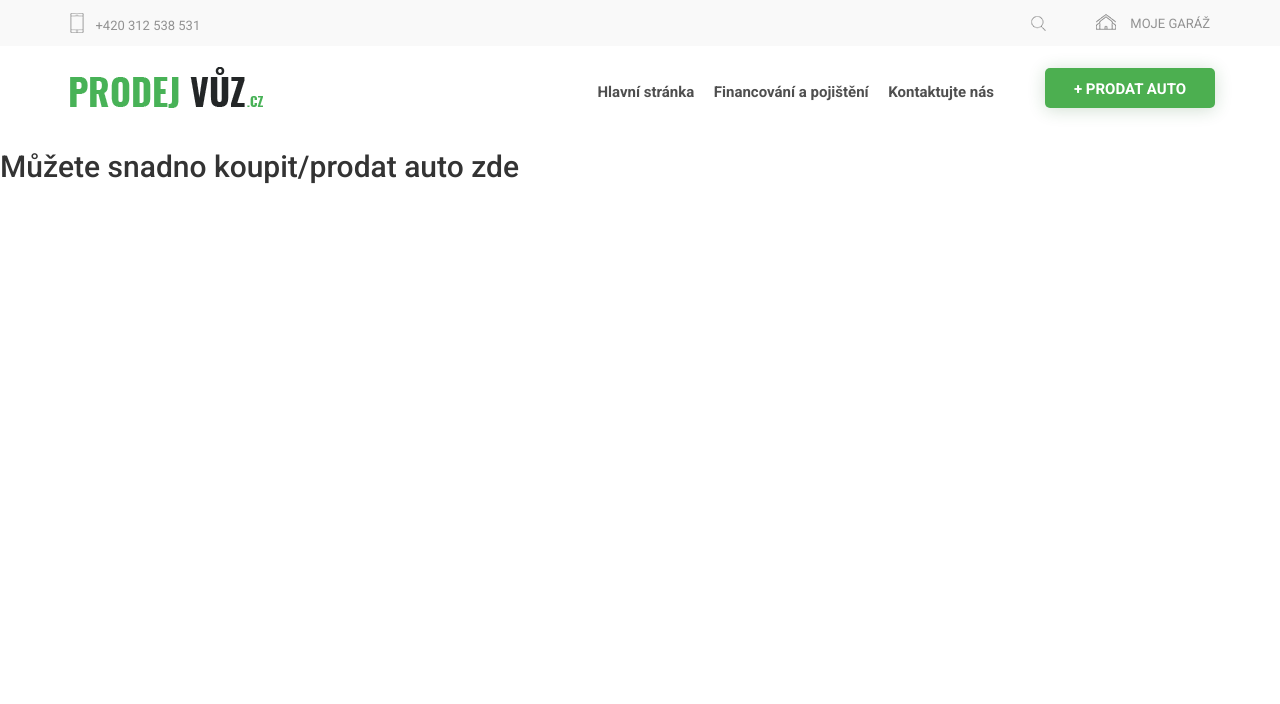
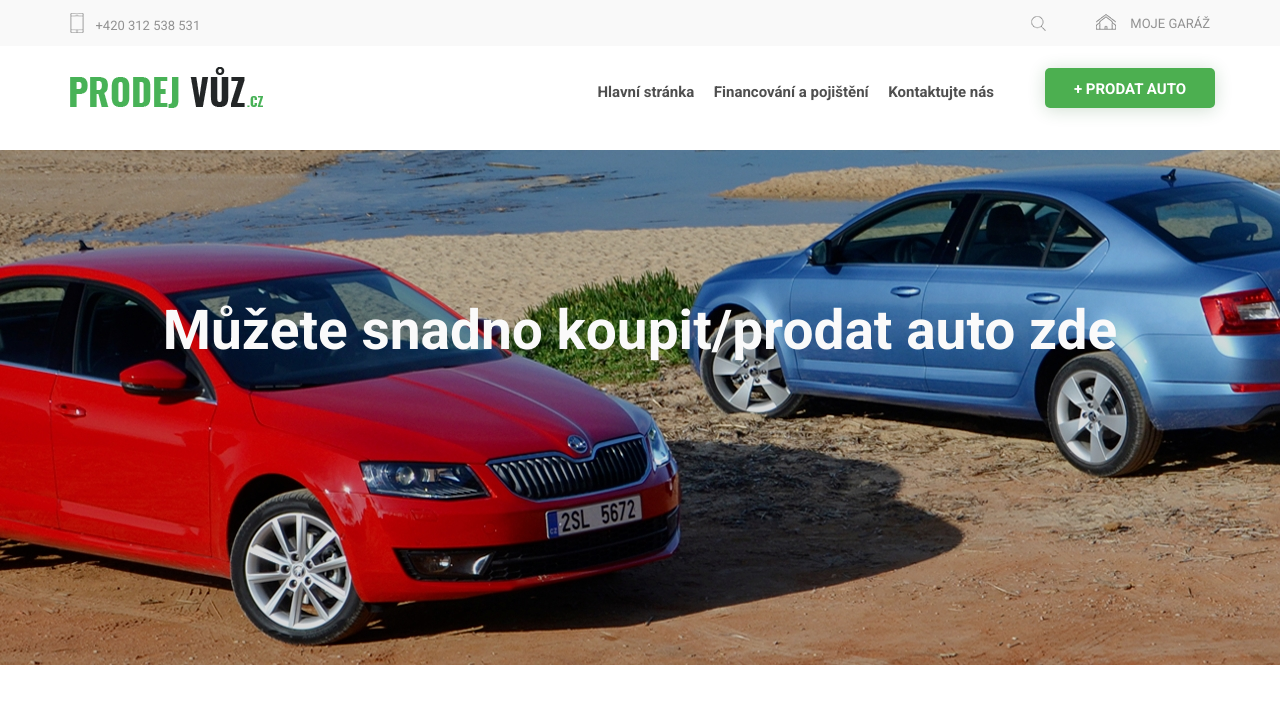
Before and after one commit to Rizayev/YiicarPSD, a website: page app/index.html in a window 1280 px wide. Drawn offline with Linux system fonts and the light colour scheme.

Commit message:
banner +

```diff
--- a/app/sass/main.sass
+++ b/app/sass/main.sass
@@ -86,3 +86,15 @@ p,img
   font-weight: bold
   text-transform: uppercase
   padding-top: 5px
+
+.header-banner
+  background: url("../img/main-photo-png.jpg") no-repeat
+  background-size: cover
+  background-position: center center
+  height: 515px
+.header-banner__h2
+  color: #fafafa
+  font-size: 55px
+  font-weight: 700
+  text-align: center
+  padding-top: 150px
```
Also changed, not shown: app/css/main.css, app/img/main-photo-png.jpg (added).
